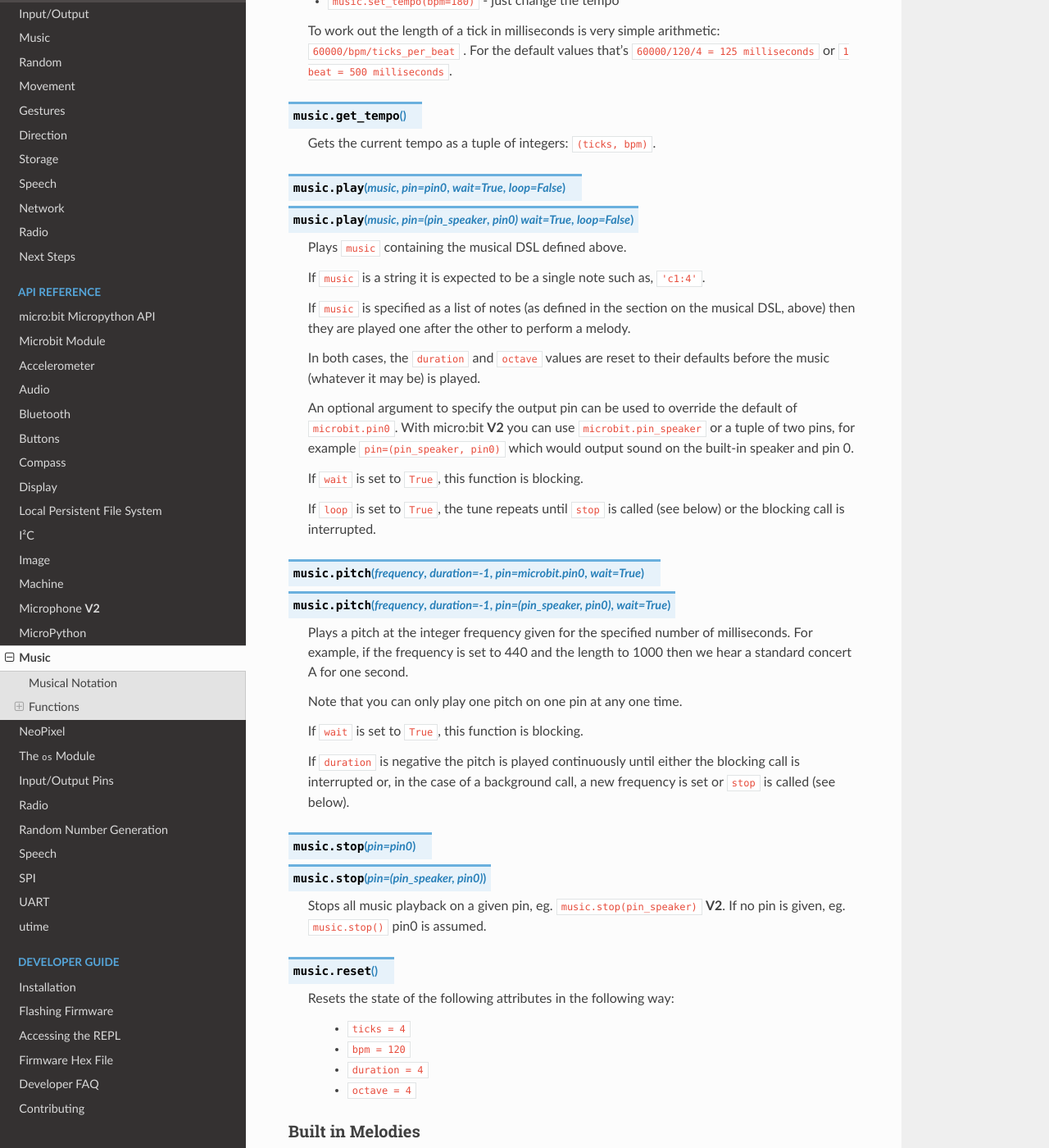
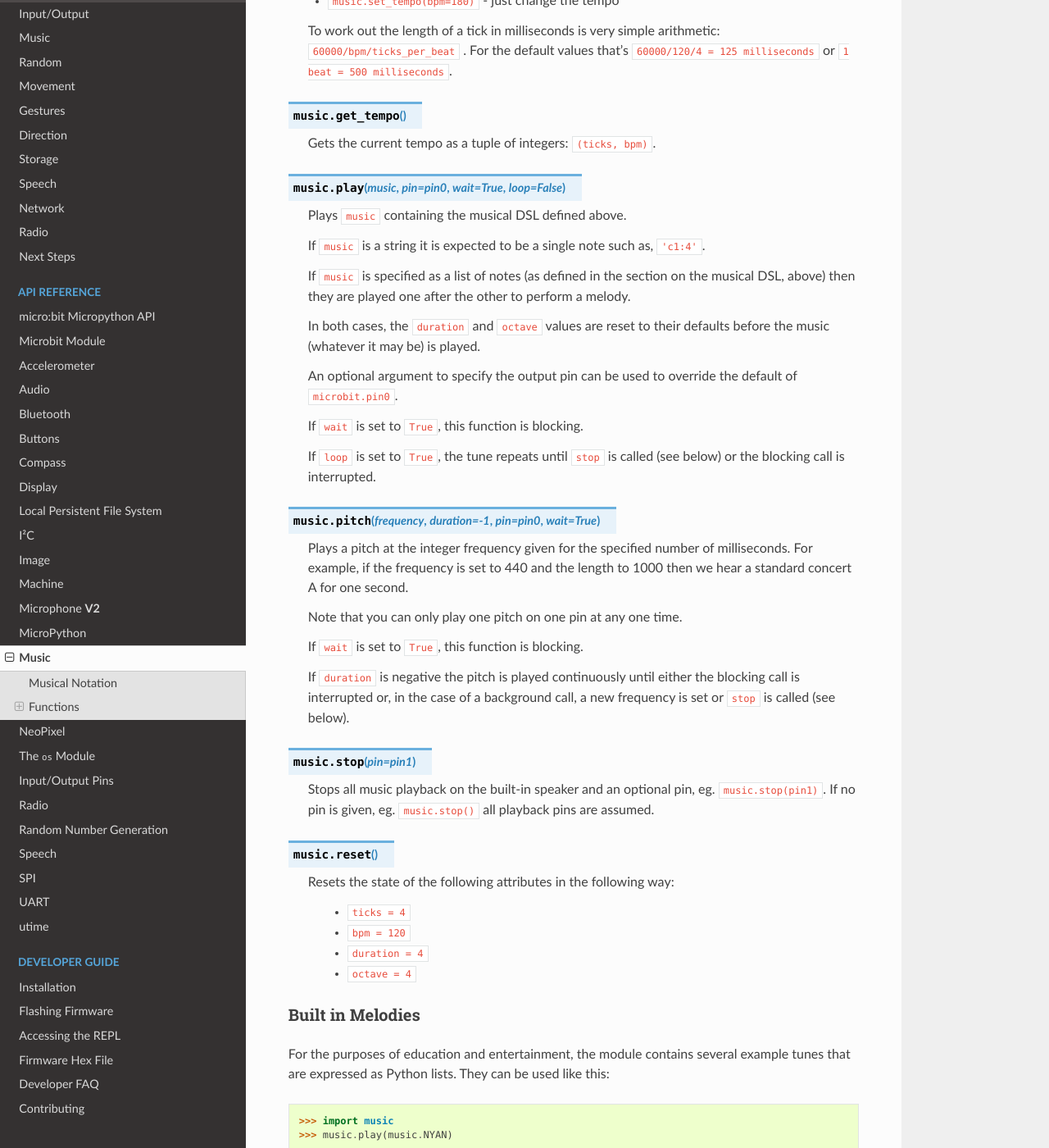
Before and after one commit to bbcmicrobit/micropython, a Sphinx documentation site: the page built from docs/music.rst, in a window 1280 px wide and 1400 px high, scrolled down 2092 px. Shown: the whole window at 82% size. Built offline with Sphinx 7.4.7 and the Read the Docs theme 2.0.0, drawn with Linux system fonts in a browser that asks for light colours.

Commit message:
speaker pin changes

```diff
--- a/docs/audio.rst
+++ b/docs/audio.rst
@@ -14,7 +14,6 @@ Functions
 =========
 
 .. py:function:: play(source, wait=True, pin=pin0, return_pin=None)
-                 play(source, wait=True, pin=(pin_speaker, pin0), return_pin=None)
 
     Play the source to completion.
 
@@ -29,10 +28,7 @@ Functions
 
     * **pin**: As with the music module, you can use the optional ``pin``
       argument to specify the output pin can be used to override the
-      default of ``microbit.pin0``. If you have the latest micro:bit **V2**,
-      you can use ``microbit.pin_speaker``. The pin argument can also take a
-      tuple of two pins, for example ``pin=(pin_speaker, pin0)`` which would
-      output sound on the built-in speaker and pin 0.
+      default of ``microbit.pin0``.
 
     * **return_pin**: specifies a differential edge connector pin to connect
       to an external speaker instead of ground. This is ignored for the **V2**
--- a/docs/music.rst
+++ b/docs/music.rst
@@ -80,7 +80,6 @@ Functions
     Gets the current tempo as a tuple of integers: ``(ticks, bpm)``.
 
 .. py:function:: play(music, pin=pin0, wait=True, loop=False)
-                 play(music, pin=(pin_speaker, pin0) wait=True,loop=False)
 
     Plays ``music`` containing the musical DSL defined above.
 
@@ -95,18 +94,14 @@ Functions
     their defaults before the music (whatever it may be) is played.
 
     An optional argument to specify the output pin can be used to override the
-    default of ``microbit.pin0``. With micro:bit **V2** you can use
-    ``microbit.pin_speaker`` or a tuple of two pins, for example
-    ``pin=(pin_speaker, pin0)`` which would output sound on the built-in
-    speaker and pin 0.
+    default of ``microbit.pin0``.
 
     If ``wait`` is set to ``True``, this function is blocking.
 
     If ``loop`` is set to ``True``, the tune repeats until ``stop`` is called
     (see below) or the blocking call is interrupted.
 
-.. py:function:: pitch(frequency, duration=-1, pin=microbit.pin0, wait=True)
-                 pitch(frequency, duration=-1, pin=(pin_speaker, pin0), wait=True)
+.. py:function:: pitch(frequency, duration=-1, pin=pin0, wait=True)
 
     Plays a pitch at the integer frequency given for the specified number of
     milliseconds. For example, if the frequency is set to 440 and the length to
@@ -120,11 +115,11 @@ Functions
     blocking call is interrupted or, in the case of a background call, a new
     frequency is set or ``stop`` is called (see below).
 
-.. py:function:: stop(pin=pin0)
-                 stop(pin=(pin_speaker, pin0))
+.. py:function:: stop(pin=pin1)
 
-    Stops all music playback on a given pin, eg. ``music.stop(pin_speaker)``
-    **V2**. If no pin is given, eg. ``music.stop()`` pin0 is assumed.
+    Stops all music playback on the built-in speaker and an optional pin, eg.
+    ``music.stop(pin1)``. If no pin is given, eg. ``music.stop()`` all playback
+    pins are assumed.
 
 .. py:function:: reset()
 
```
Also changed, not shown: docs/speech.rst (+0 -9 lines).
